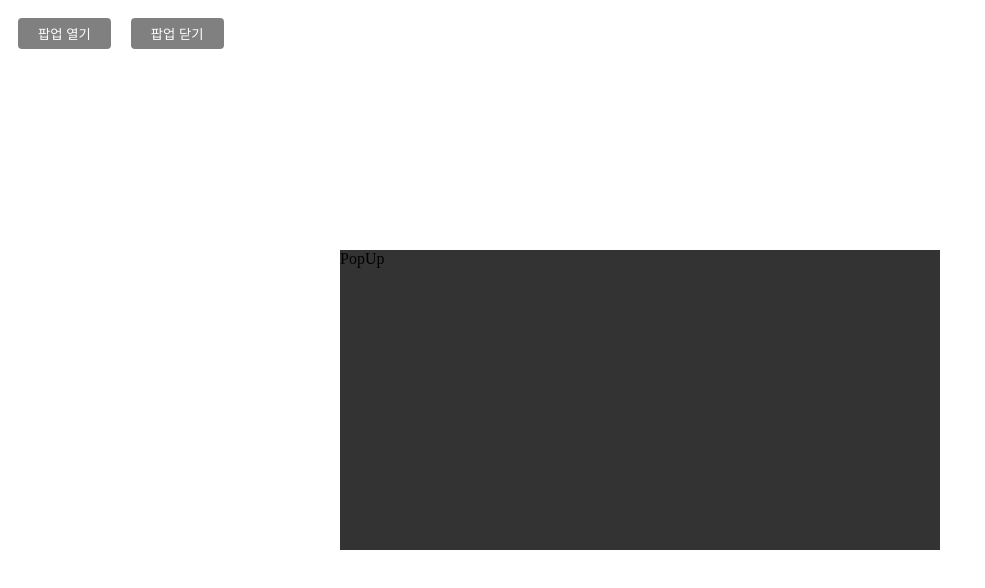
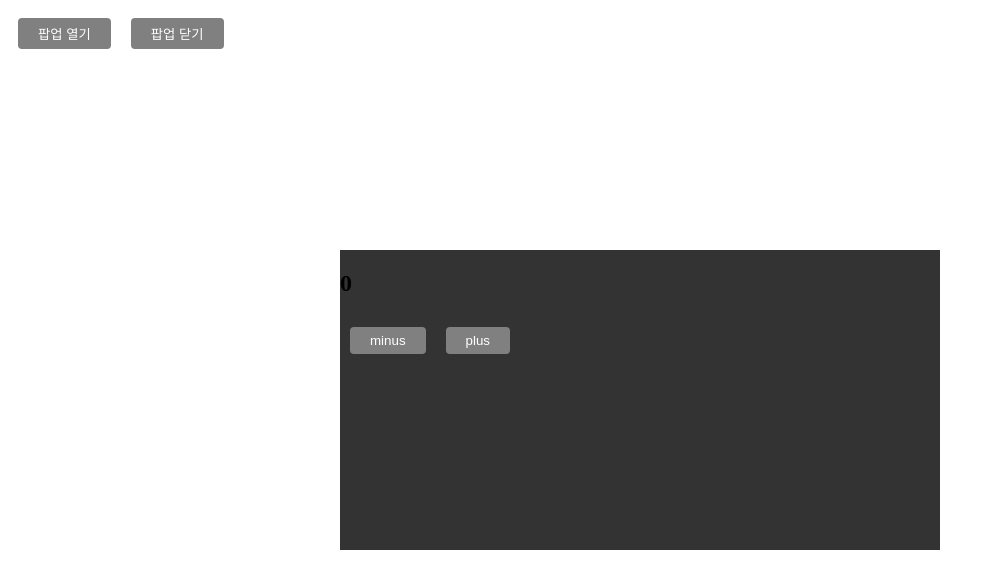
Before and after one commit to Minminjamin/ablearn-react-class, a React (Create React App) app: page /#/ in a window 1280 px wide. Both pictures are taken after a click on the button "팝업 열기". Shown: the top 588 px of the page, without its empty margins (0-985 px from the left). Built offline with nearby package versions, Linux system fonts and the light colour scheme.

Commit message:
etc : useEffect 학습 에제

```diff
--- a/src/components/PopUp.jsx
+++ b/src/components/PopUp.jsx
@@ -1,8 +1,27 @@
-import React from "react";
+import React, { useEffect, useState } from "react";
 import "../style.scss";
 
 const PopUp = () => {
-  return <aside>PopUp</aside>;
+  const [Num, setNum] = useState(0);
+  useEffect(() => {
+    console.log("popup생성");
+
+    return () => {
+      console.log("popup소멸");
+    };
+  }, []);
+
+  useEffect(() => {
+    console.log("popup의 Num 상태변화");
+  }, [Num]);
+
+  return (
+    <aside>
+      <h1>{Num}</h1>
+      <button onClick={() => setNum(Num - 1)}>minus</button>
+      <button onClick={() => setNum(Num + 1)}>plus</button>
+    </aside>
+  );
 };
 
 export default PopUp;
```
